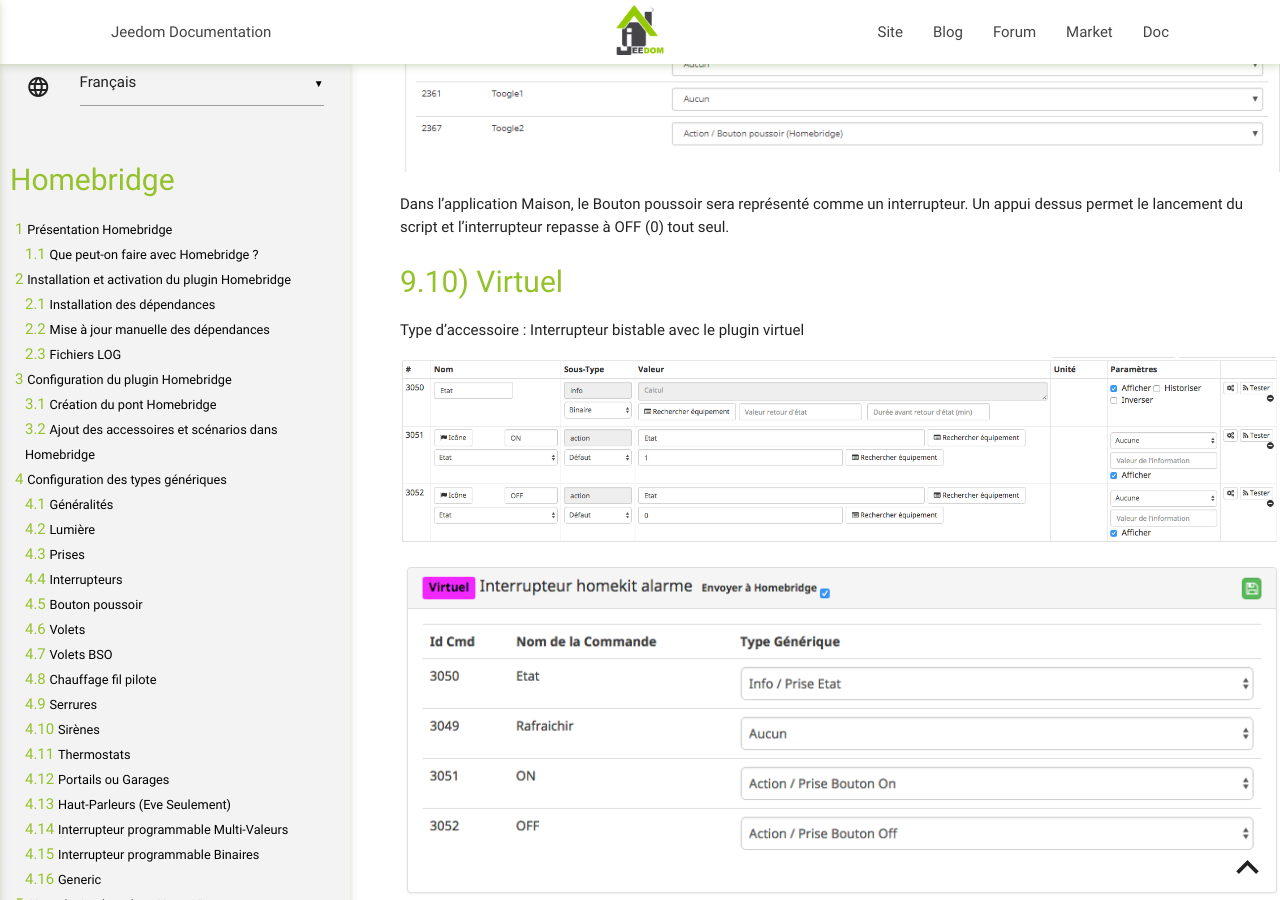
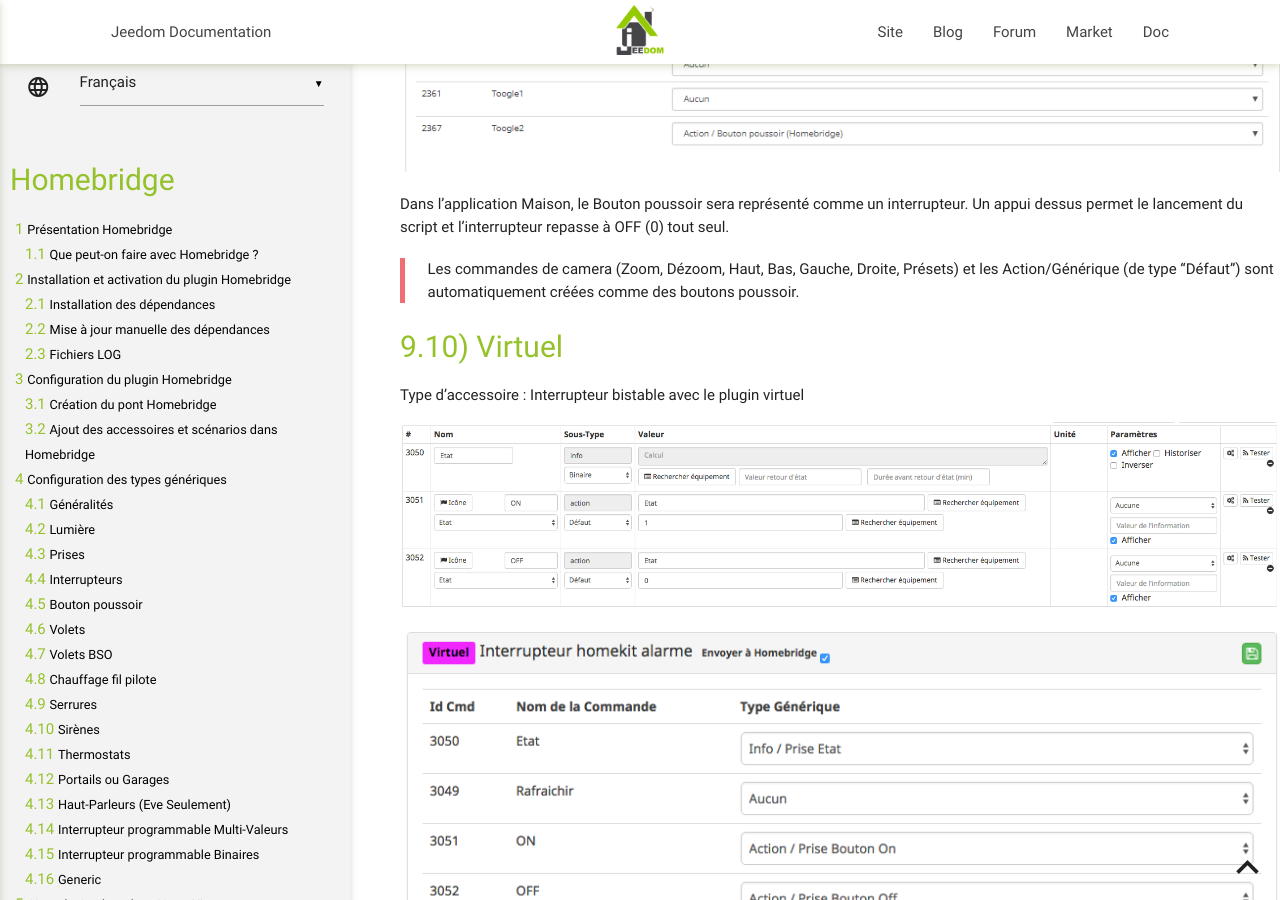
Before and after one commit to noodom/plugin-homebridge, a Jekyll site: the page built from docs/fr_FR/index.md, in a window 1280 px wide and 900 px high, scrolled down 39596 px. Built offline with Jekyll 4.4.1, drawn with Linux system fonts in a browser that asks for light colours; our own code applies the rules of GitHub Pages for plain Markdown files; some of the changed text lies outside the part shown.

Commit message:
Push Button more info

```diff
--- a/docs/fr_FR/index.md
+++ b/docs/fr_FR/index.md
@@ -348,7 +348,7 @@ Generic
 |Info/Son (dB)|`NON`|Générique (Eve Seulement)
 |Info/UV|`NON`|Générique (Eve Seulement)
 |Info/Générique|`NON`|Valeur <64 charactères<br/>avec Unité indiquée ou pas<br/>(Eve Seulement)|
-|Action/Générique|`NON`|Type "autre"<br/>uniquement<br/><br/>Bouton poussoir|
+|Action/Générique|`NON`|Type "Défaut"<br/>uniquement<br/><br/>Comme un Bouton poussoir|
 |Info/Pluie (accumulation)|`NON`|Générique (Eve Seulement)|
 |Info/Vent (direction)|`NON`|Générique (Eve Seulement)|
 |Info/Vent (vitesse)|`NON`|Générique (Eve Seulement)|
@@ -727,6 +727,8 @@ Voici les paramètres pour cet accessoire :
 ![TGBP](../images/tgbp.png)
 
 Dans l'application Maison, le Bouton poussoir sera représenté comme un interrupteur. Un appui dessus permet le lancement du script et l'interrupteur repasse à OFF (0) tout seul.
+
+>Les commandes de camera (Zoom, Dézoom, Haut, Bas, Gauche, Droite, Présets) et les Action/Générique (de type "Défaut") sont automatiquement créées comme des boutons poussoir.
 
 Virtuel
 --------
```
